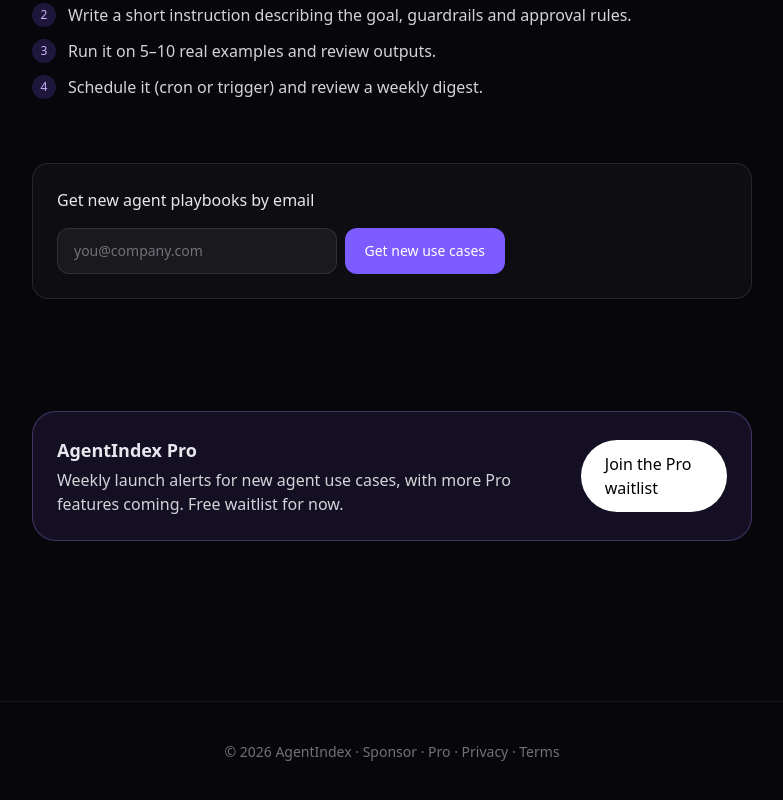
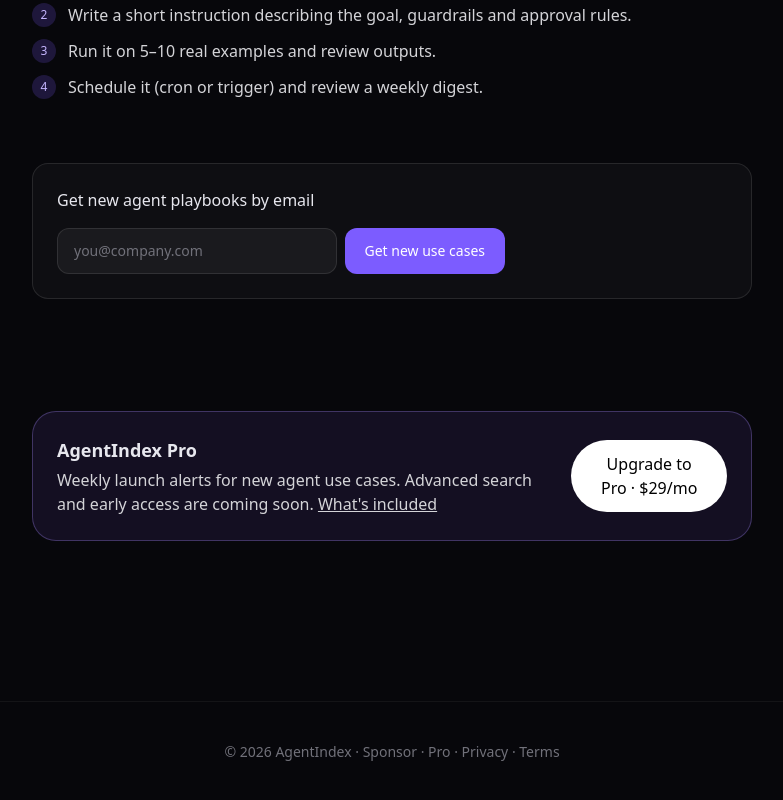
Before and after one commit to robertozanatta1/AgentIndex, a Next.js app: page /usecases/ai-sdr-that-books-meetings-from-inbound-leads in a window 1280 px wide. Shown: the part 642-1442 px from the top of the page, without its empty margins (248-1031 px from the left). Built offline with nearby package versions, Linux system fonts and the light colour scheme; no server answers.

Commit message:
Pro: switch CTAs to paid checkout (sandbox), update terms

```diff
--- a/app/page.tsx
+++ b/app/page.tsx
@@ -4,6 +4,7 @@
 import SponsorSlot from "@/components/SponsorSlot";
 import SubscribeForm from "@/components/SubscribeForm";
 import ProCta from "@/components/ProCta";
+import ProCheckoutButton from "@/components/ProCheckoutButton";
 export default function Home() {
   const all = getUseCases();
   return (
@@ -17,7 +18,7 @@
           <p className="mx-auto mt-6 max-w-2xl text-zinc-400">Stop guessing what agents are good for. Every entry is a concrete workflow — the tools, the steps, the guardrails — written for founders and operators who want to put agents to work.</p>
           <div id="newsletter" className="relative mt-10 flex flex-col items-center gap-4"><SubscribeForm />
             <Link href="/sponsor" className="text-sm text-zinc-400 hover:text-white">Reach operators and founders who browse AgentIndex for agent workflows → <span className="text-violet-300 underline underline-offset-4">Sponsor us</span></Link>
-            <Link href="/pro" className="rounded-full border border-violet-400/50 px-5 py-2 text-sm font-medium text-violet-200 hover:bg-violet-500/10">AgentIndex Pro: join the free waitlist</Link>
+            <ProCheckoutButton className="rounded-full border border-violet-400/50 px-5 py-2 text-sm font-medium text-violet-200 hover:bg-violet-500/10" />
           </div>
         </div>
       </section>
--- a/app/privacy/page.tsx
+++ b/app/privacy/page.tsx
@@ -9,7 +9,7 @@
       <h2>What we collect</h2>
       <ul>
         <li><strong>Email address</strong>: when you join the newsletter or the Pro waitlist.</li>
-        <li><strong>Sponsor details</strong>: if you buy a sponsorship, your name, email, and the listing or URL you want promoted.</li>
+        <li><strong>Customer details</strong>: if you buy a sponsorship or Pro, your name, email, and the listing or URL you want promoted.</li>
         <li><strong>Payment information</strong>: handled entirely by Stripe. We never see or store your full card number. We receive limited details from Stripe such as your name, email, billing country and payment status.</li>
         <li><strong>Basic technical data</strong>: our host keeps standard server logs (such as IP address, browser type and pages requested) for security and reliability.</li>
       </ul>
--- a/app/pro/page.tsx
+++ b/app/pro/page.tsx
@@ -21,7 +21,7 @@
           <li key={f.name}><div className="flex items-center gap-2 font-medium">{f.name}<span className="rounded-full border border-white/20 px-2 py-0.5 text-xs text-zinc-300">{f.status}</span></div>
             <p className="text-sm text-zinc-400">{f.text}</p></li>))}</ul>
         {checkout ? <><p className="mt-6 text-sm text-zinc-500">Cancel anytime. Billed monthly through Stripe.</p>
-        <ProCheckoutButton fallbackHref={`mailto:${contactEmail}?subject=${encodeURIComponent("AgentIndex Pro waitlist")}`} /></>
+        <ProCheckoutButton fallbackHref={`mailto:${contactEmail}?subject=${encodeURIComponent("AgentIndex Pro")}`} /></>
         : <div className="mt-8"><p className="mb-3 text-sm text-zinc-300">Pro is free while we build it. Join the waitlist and you'll get launch alerts now. We'll email you before any paid plan starts, and nothing is charged.</p><SubscribeForm list="pro-waitlist" cta="Join the Pro waitlist" /></div>}
       </div>
     </div></main>
--- a/app/terms/page.tsx
+++ b/app/terms/page.tsx
@@ -23,8 +23,8 @@
         <li>We don't give refunds or partial refunds for unused time, except where the law requires one or as described above.</li>
         <li>We will give you at least 30 days' notice by email before changing the price of an active sponsorship.</li>
       </ul>
-      <h2>Pro waitlist</h2>
-      <p>Joining the Pro waitlist is free. We will tell you before any paid Pro plan starts, and we will only charge you if you choose to subscribe.</p>
+      <h2>AgentIndex Pro</h2>
+      <p>Pro costs $29/month, billed in advance through Stripe, and renews automatically until you cancel. You can cancel anytime and keep Pro until the end of the paid period. We don't give partial refunds, except where the law requires one. Features marked "Coming soon" on the Pro page are not yet available, and paying for Pro does not guarantee when they will ship.</p>
       <h2>No warranty and limits on liability</h2>
       <p>The site is provided "as is", without guarantees that it will always be available or error-free. As far as the law allows, AgentIndex is not liable for indirect or consequential losses. Our total liability to you is limited to the amount you paid us in the 3 months before the claim.</p>
       <h2>Governing law</h2>
--- a/components/Nav.tsx
+++ b/components/Nav.tsx
@@ -1,4 +1,5 @@
 import Link from "next/link";
+import ProCheckoutButton from "@/components/ProCheckoutButton";
 export default function Nav() {
   return (
     <header className="sticky top-0 z-20 border-b border-white/5 bg-black/40 backdrop-blur">
@@ -9,7 +10,7 @@
         <nav className="flex items-center gap-6 text-sm text-zinc-400">
           <Link href="/#usecases" className="hover:text-white">Use cases</Link>
           <Link href="/#newsletter" className="hover:text-white">Newsletter</Link>
-          <Link href="/pro" className="text-violet-300 hover:text-white">Pro</Link>
+          <ProCheckoutButton className="text-violet-300 hover:text-white" />
           <Link href="/sponsor" className="rounded-full bg-white px-4 py-1.5 font-medium text-black hover:bg-zinc-200">Sponsor us</Link>
         </nav>
       </div>
--- a/components/ProCheckoutButton.tsx
+++ b/components/ProCheckoutButton.tsx
@@ -1,13 +1,15 @@
 "use client";
 import { useState } from "react";
-export default function ProCheckoutButton({ fallbackHref }: { fallbackHref: string }) {
+// Starts Stripe Checkout for AgentIndex Pro. If checkout is unavailable, falls back to the /pro page.
+export default function ProCheckoutButton({ fallbackHref = "/pro", className, label = "Upgrade to Pro · $29/mo" }: { fallbackHref?: string; className?: string; label?: string }) {
   const [state, setState] = useState<"idle" | "loading" | "off">("idle");
+  const cls = className ?? "mt-8 w-full rounded-xl bg-white py-3 font-medium text-black hover:bg-zinc-200 disabled:opacity-60";
   async function go() {
     setState("loading");
-    const r = await fetch("/api/checkout/pro", { method: "POST", headers: { "Content-Type": "application/json" }, body: "{}" });
-    const j = await r.json().catch(() => ({}));
+    const r = await fetch("/api/checkout/pro", { method: "POST", headers: { "Content-Type": "application/json" }, body: "{}" }).catch(() => null);
+    const j = r ? await r.json().catch(() => ({})) : {};
     if (j.url) window.location.href = j.url; else setState("off");
   }
-  if (state === "off") return <a href={fallbackHref} className="mt-8 block rounded-xl border border-white/20 py-3 text-center font-medium hover:bg-white/5">Checkout not configured yet — email us to join the waitlist</a>;
-  return <button onClick={go} disabled={state === "loading"} className="mt-8 w-full rounded-xl bg-white py-3 font-medium text-black hover:bg-zinc-200 disabled:opacity-60">{state === "loading" ? "Redirecting…" : "Upgrade to Pro — $29/mo"}</button>;
+  if (state === "off") return <a href={fallbackHref} className={cls}>Checkout unavailable — learn more</a>;
+  return <button type="button" onClick={go} disabled={state === "loading"} className={cls}>{state === "loading" ? "Redirecting…" : label}</button>;
 }
--- a/components/ProCta.tsx
+++ b/components/ProCta.tsx
@@ -1,10 +1,11 @@
 import Link from "next/link";
+import ProCheckoutButton from "@/components/ProCheckoutButton";
 export default function ProCta({ compact = false }: { compact?: boolean }) {
   return (
     <div className={`flex flex-col items-center justify-between gap-4 rounded-3xl border border-violet-400/30 bg-violet-500/10 ${compact ? "p-6" : "p-10"} sm:flex-row`}>
       <div><h3 className={`${compact ? "text-lg" : "text-2xl"} font-semibold`}>AgentIndex Pro</h3>
-        <p className="mt-1 text-zinc-300">Weekly launch alerts for new agent use cases, with more Pro features coming. Free waitlist for now.</p></div>
-      <Link href="/pro" className="rounded-full bg-white px-6 py-3 font-medium text-black hover:bg-zinc-200">Join the Pro waitlist</Link>
+        <p className="mt-1 text-zinc-300">Weekly launch alerts for new agent use cases. Advanced search and early access are coming soon. <Link href="/pro" className="underline">What's included</Link></p></div>
+      <ProCheckoutButton className="rounded-full bg-white px-6 py-3 font-medium text-black hover:bg-zinc-200 disabled:opacity-60" />
     </div>
   );
 }
```
